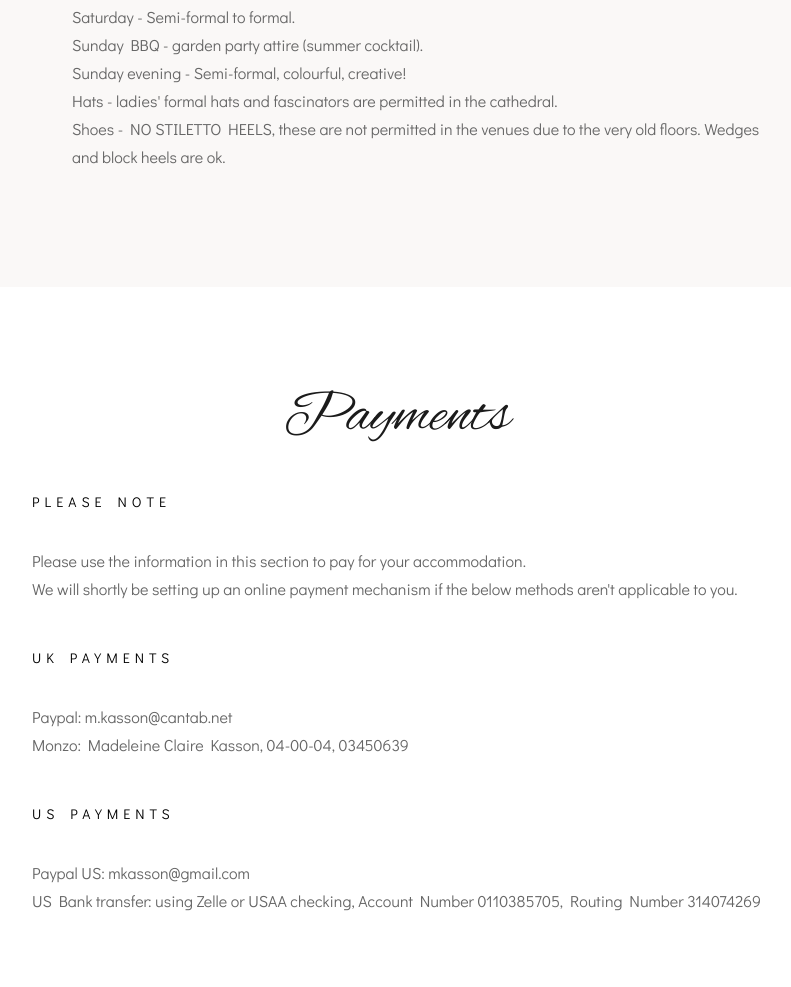
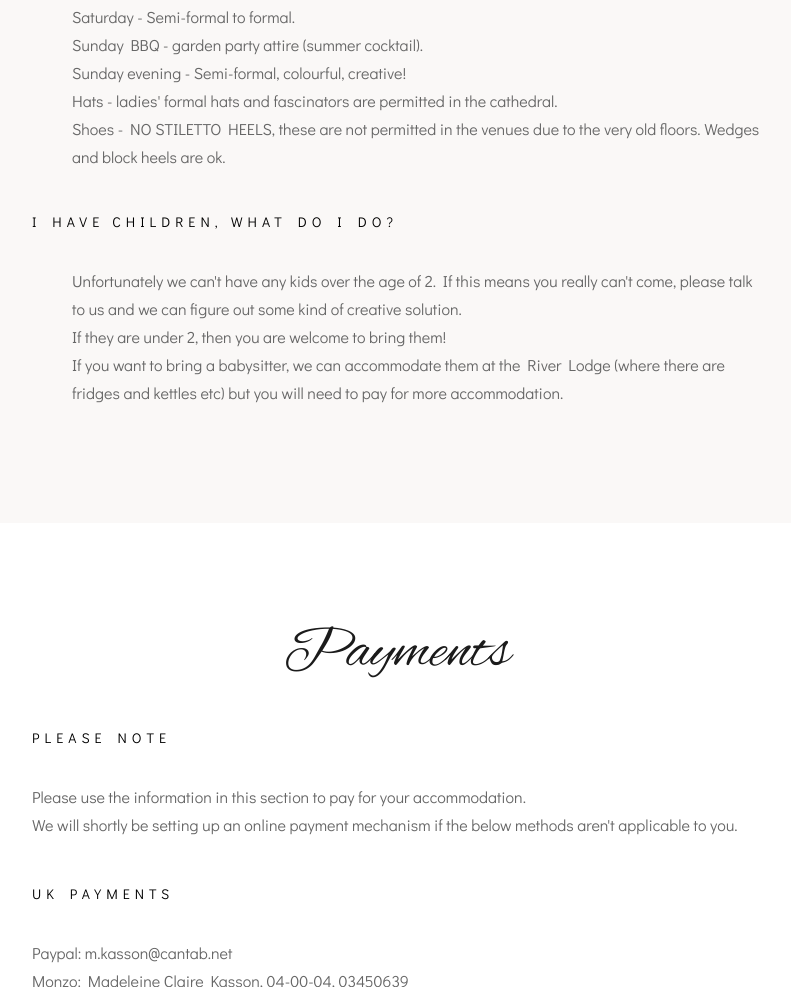
Before and after one commit to lewilewilewi/lewi-madeleine-wedsite, a plain HTML site: page index.html in a window 1280 px wide. Shown: the part 9113-10100 px from the top of the page, without its empty margins (243-1034 px from the left). Drawn offline with Linux system fonts and the light colour scheme; a script that the page names is missing.

Commit message:
adding babys faq

```diff
--- a/index.html
+++ b/index.html
@@ -674,6 +674,17 @@
                         <li>Shoes - NO STILETTO HEELS, these are not permitted in the venues due to the very old floors. Wedges and block heels are ok.</li>
                     </ul>
                 </div>
+                <div class="col-md-8 offset-md-2">
+                    <br>
+                    <h6 class="section-subtitle">I have children, what do I do?</h6><br>
+                </div>
+                <div class="col-md-8 offset-md-2" data-animate-effect="fadeInUp">
+                    <ul>
+                        <li>Unfortunately we can't have any kids over the age of 2.  If this means you really can't come, please talk to us and we can figure out some kind of creative solution.</li>
+                        <li>If they are under 2, then you are welcome to bring them!</li>
+                        <li>If you want to bring a babysitter, we can accommodate them at the River Lodge (where there are fridges and kettles etc) but you will need to pay for more accommodation.</li>
+                    </ul>
+                </div>
             </div>
         </div>
     </div>
```
